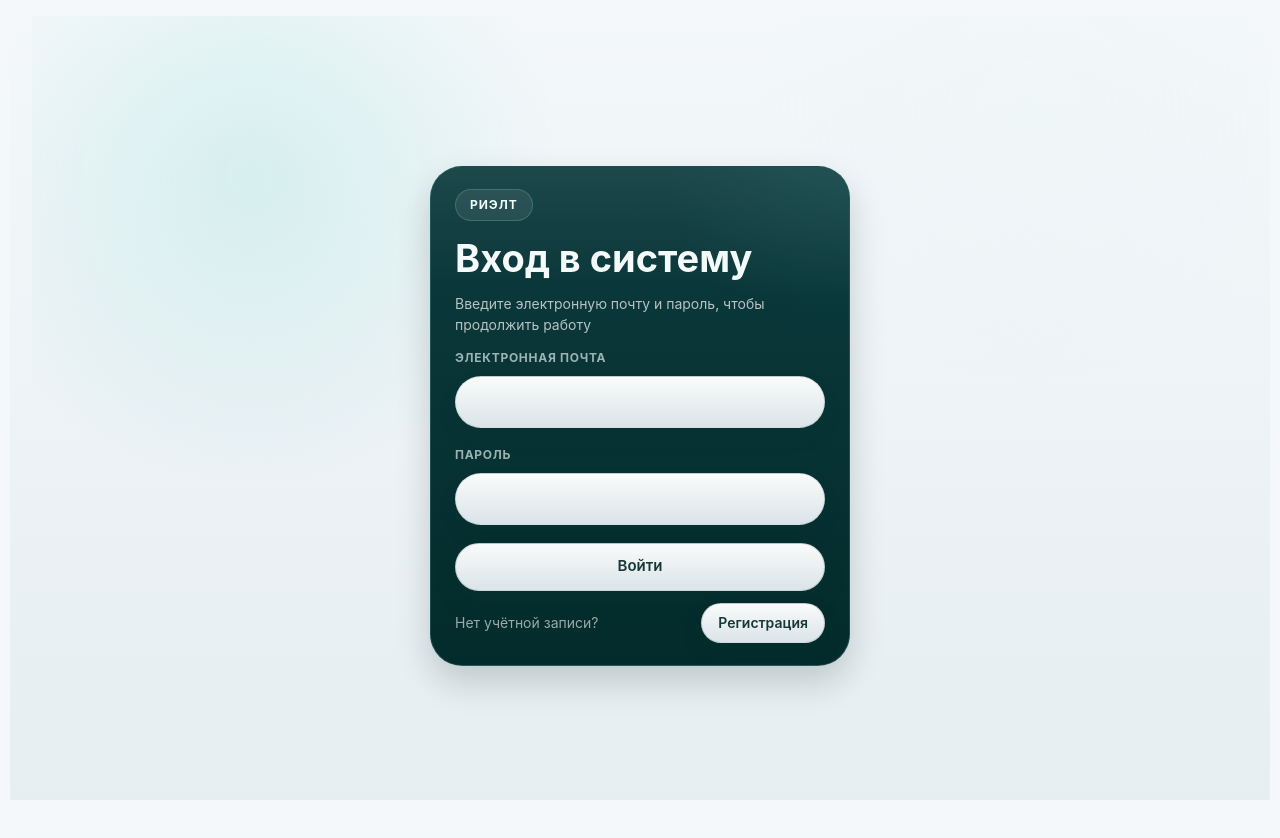
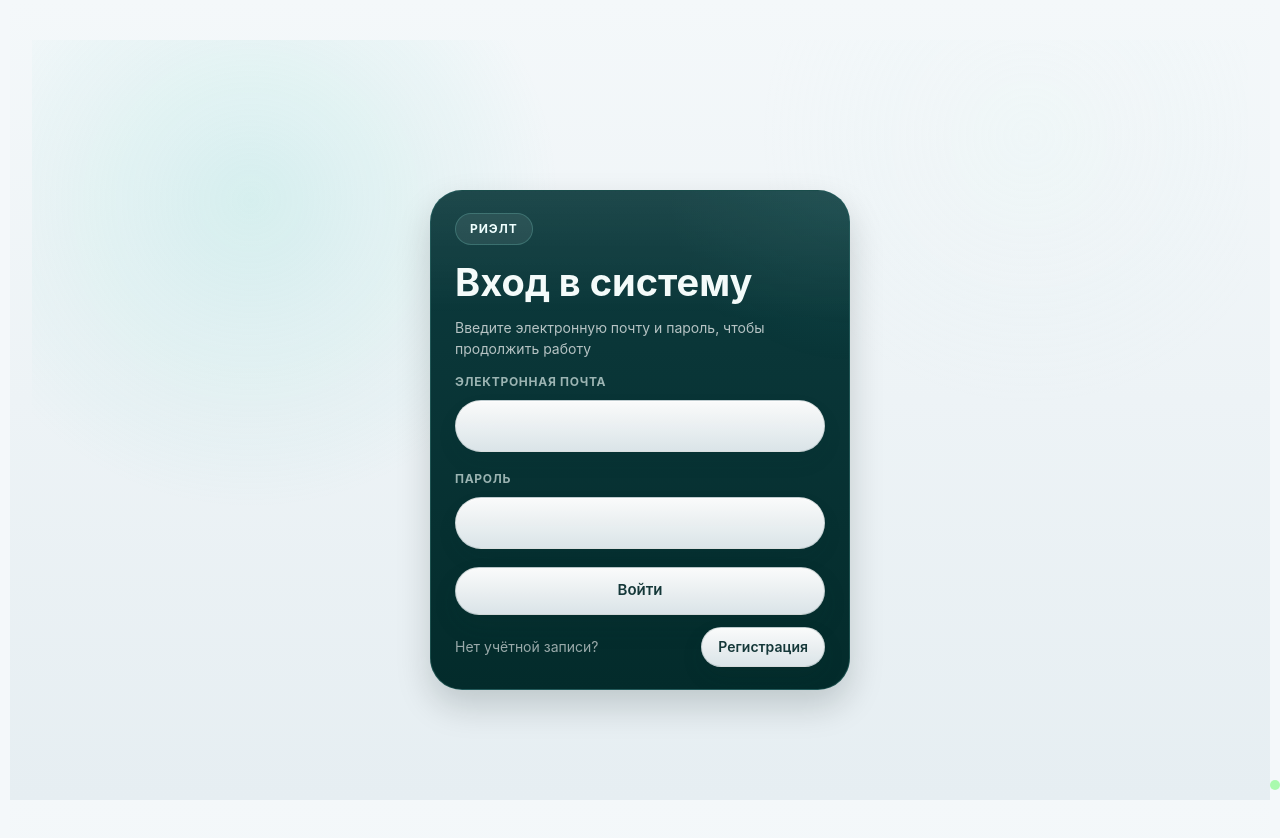
Before and after one commit to Honeysuckle52/re-crm, a Vue app in the folder simple/frontend/: page /login in a window 1280 px wide. Shown: the top 838 px of the page. Built offline with nearby package versions, Linux system fonts and the light colour scheme.

Commit message:
Диплом V/5.1

```diff
--- a/simple/frontend/src/App.vue
+++ b/simple/frontend/src/App.vue
@@ -4,7 +4,6 @@
     <NetworkBanner />
     <main class="layout">
       <router-view v-slot="{ Component, route }">
-        <transition name="fade" mode="out-in">
         <component
           v-if="Component && !viewError"
           :is="Component"
@@ -12,7 +11,6 @@
         />
         <div
           v-else-if="viewError"
-            :key="`error:${route.fullPath}:${routeViewNonce}`"
           class="panel panel--light app-error"
         >
           <div class="surface-head">
@@ -33,7 +31,6 @@
         </div>
         <div
           v-else
-            :key="`missing:${route.fullPath}:${routeViewNonce}`"
           class="panel panel--light app-error"
         >
           <div class="surface-head">
@@ -44,7 +41,6 @@
           </div>
           <p class="app-error__text">Path: {{ route.fullPath }}</p>
         </div>
-        </transition>
       </router-view>
     </main>
     <ToastHost />
@@ -89,8 +85,13 @@ onErrorCaptured((err, _instance, info) => {
 </script>
 
 <style>
-.fade-enter-active, .fade-leave-active { transition: opacity .2s ease; }
-.fade-enter-from, .fade-leave-to { opacity: 0; }
+.fade-enter-active, .fade-leave-active {
+  transition: opacity .2s ease;
+}
+
+.fade-enter-from, .fade-leave-to {
+  opacity: 0;
+}
 
 .app-shell {
   min-height: 100vh;
@@ -98,8 +99,16 @@ onErrorCaptured((err, _instance, info) => {
   flex-direction: column;
   overflow-x: clip;
 }
-.app-shell > .layout { flex: 1 1 auto; min-width: 0; }
-.app-shell > .footer { flex-shrink: 0; }
+
+.app-shell > .layout {
+  flex: 1 1 auto;
+  min-width: 0;
+  padding-top: 40px; /* Отступ для диагностической панели */
+}
+
+.app-shell > .footer {
+  flex-shrink: 0;
+}
 
 .app-error {
   margin: 18px auto 0;
@@ -110,5 +119,36 @@ onErrorCaptured((err, _instance, info) => {
   margin: 0 0 16px;
   color: var(--c-page-text);
   white-space: pre-wrap;
+  font-family: monospace;
+  font-size: 12px;
+  max-height: 200px;
+  overflow: auto;
+}
+
+/* Стили для диагностики */
+.layout {
+  position: relative;
+}
+
+.layout::after {
+  content: '';
+  position: fixed;
+  bottom: 10px;
+  right: 10px;
+  width: 10px;
+  height: 10px;
+  border-radius: 50%;
+  background: #0f0;
+  z-index: 9999;
+  animation: pulse 2s infinite;
+}
+
+@keyframes pulse {
+  0%, 100% {
+    opacity: 1;
+  }
+  50% {
+    opacity: 0.3;
+  }
 }
 </style>
--- a/simple/frontend/src/components/AuditLogPanel.vue
+++ b/simple/frontend/src/components/AuditLogPanel.vue
@@ -1,47 +1,5 @@
-<template>
-  <div class="panel panel--light">
-    <div class="surface-head audit-log__head">
-      <div>
-        <div v-if="caption" class="surface-head__meta">{{ caption }}</div>
-        <h2 class="h3">{{ title }}</h2>
-      </div>
-      <div v-if="entries.length" class="surface-head__caption">
-        {{ entries.length }} записей
-      </div>
-    </div>
-
-    <div v-if="loading" class="muted" style="margin-top: 12px">
-      Загрузка истории…
-    </div>
-    <div v-else-if="errorText" class="audit-log__error">
-      {{ errorText }}
-    </div>
-    <div v-else-if="entries.length" class="audit-log__list">
-      <article v-for="entry in entries" :key="entry.id" class="audit-log__item">
-        <div class="audit-log__item-head">
-          <div class="audit-log__meta">
-            <span class="audit-log__badge">{{ entry.action_label }}</span>
-            <span class="muted">
-              {{ entry.actor_username || 'Система' }}
-            </span>
-          </div>
-          <time class="audit-log__time">
-            {{ formatDateTime(entry.created_at) }}
-          </time>
-        </div>
-        <div class="audit-log__message">
-          {{ entry.message || entry.action_label }}
-        </div>
-      </article>
-    </div>
-    <div v-else class="muted" style="margin-top: 12px">
-      {{ emptyText }}
-    </div>
-  </div>
-</template>
-
 <script setup>
-import { computed, ref, watch } from 'vue'
+import { computed, ref, watch, onBeforeUnmount } from 'vue'
 import { listAuditLogs } from '@/api/audit'
 
 const props = defineProps({
@@ -70,6 +28,7 @@ const props = defineProps({
 const entries = ref([])
 const loading = ref(false)
 const errorText = ref('')
+const isMounted = ref(true) // Добавляем флаг
 
 const paramsKey = computed(() => JSON.stringify(props.params || {}))
 
@@ -79,10 +38,15 @@ function formatDateTime (value) {
 }
 
 async function load () {
+  // Проверяем, жив ли компонент
+  if (!isMounted.value) return
+
   const params = { ...(props.params || {}) }
   if (!Object.keys(params).length) {
+    if (isMounted.value) {
       entries.value = []
       errorText.value = ''
+    }
     return
   }
 
@@ -93,18 +57,37 @@ async function load () {
       ...params,
       page_size: props.pageSize,
     })
+    if (isMounted.value) {
       entries.value = payload.items
+    }
   } catch {
+    if (isMounted.value) {
       entries.value = []
       errorText.value = 'Не удалось загрузить журнал действий.'
+    }
   } finally {
+    if (isMounted.value) {
       loading.value = false
     }
   }
+}
 
-watch(paramsKey, () => {
+// Сохраняем ссылку на watcher
+let stopWatcher = null
+
+// Создаем watcher с возможностью остановки
+stopWatcher = watch(paramsKey, () => {
   load()
 }, { immediate: true })
+
+// Останавливаем watcher при размонтировании
+onBeforeUnmount(() => {
+  isMounted.value = false
+  if (stopWatcher) {
+    stopWatcher()
+    stopWatcher = null
+  }
+})
 </script>
 
 <style scoped>
```
Also changed, not shown: 1 other file (tests, documents, lock files or other folders). Lines whose indentation alone changed are shown as unchanged.
